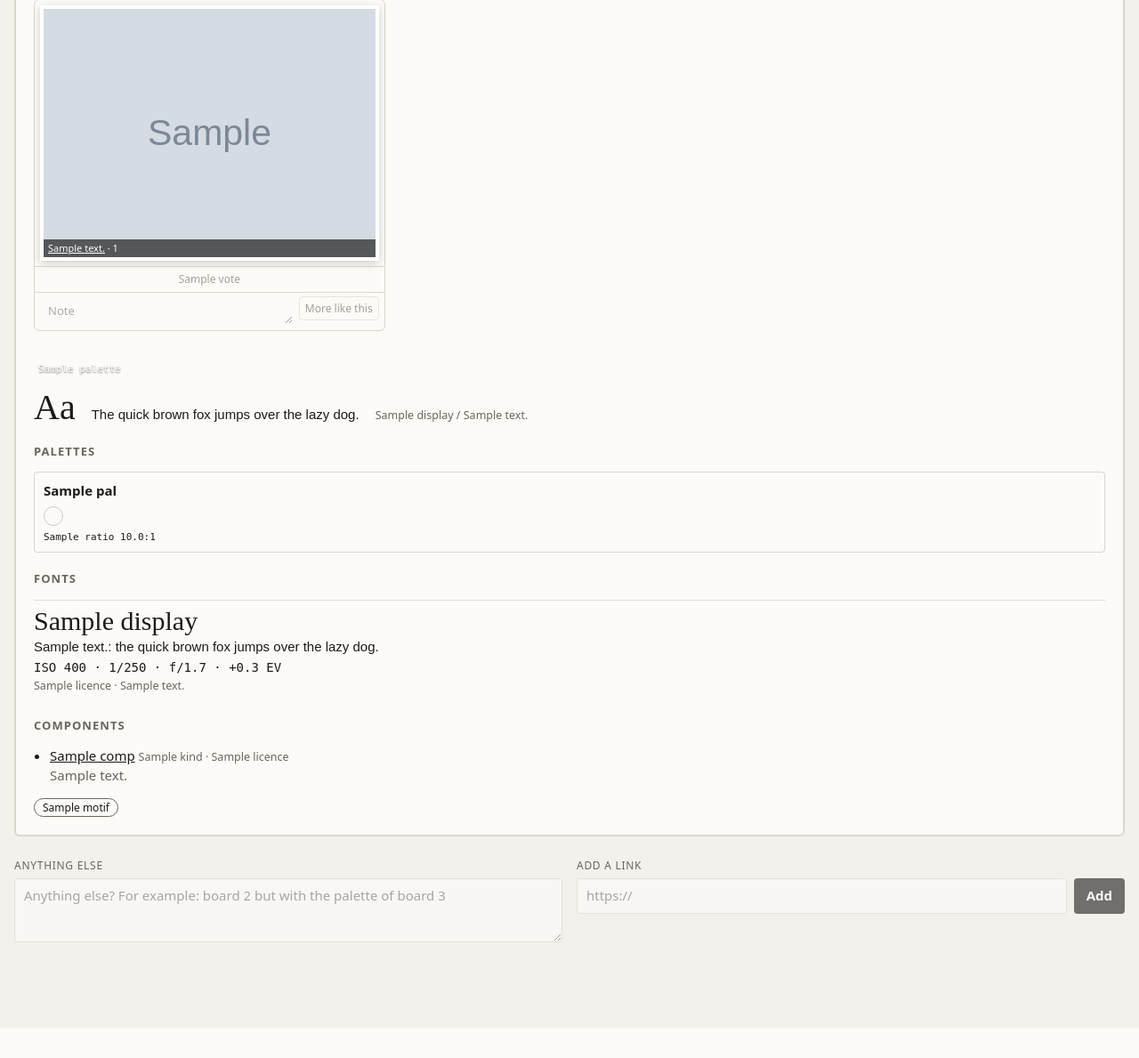
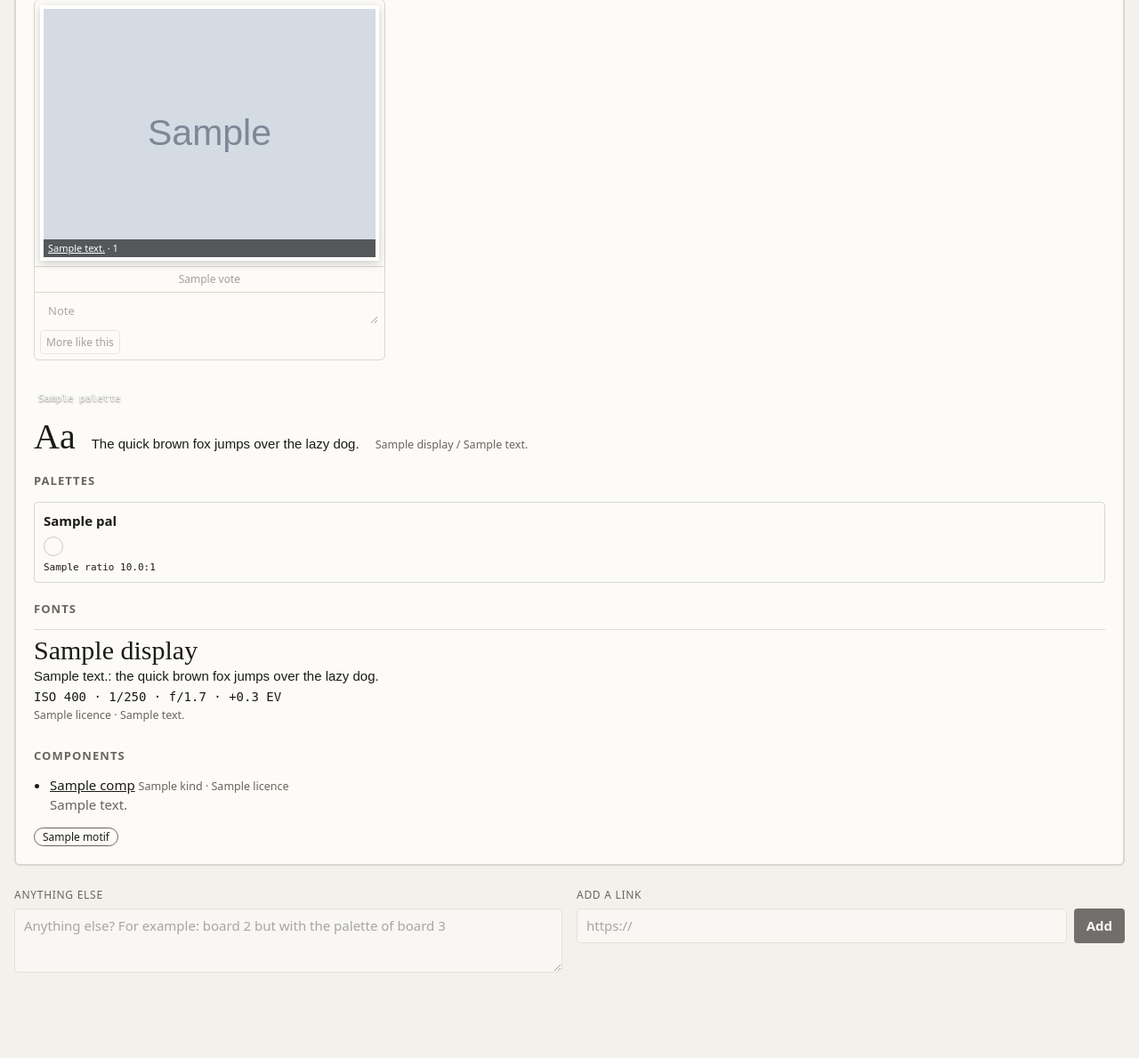
Before and after one commit to h-3303/taste, a Python web app: template src/taste/pages/templates/boards.html.j2 in a window 1280 px wide. Shown: the part 557-1746 px from the top of the page at 89% size. Before the commit the page ends 1616 px from the top, so only its background shows below. Run offline with Jinja, Linux system fonts and the light colour scheme; the template is opened without the code that fills it: most values are stand-ins (such as "Sample title", 1, 10 or a date in 2020); grey boxes marked "Sample" are stand-in pictures.

Commit message:
fix(boards): give each image note field its own row
Co-Authored-By: Claude Opus 5.5 <noreply@anthropic.com>

```diff
--- a/src/taste/pages/templates/boards.html.j2
+++ b/src/taste/pages/templates/boards.html.j2
@@ -26,7 +26,8 @@ main.wall{columns:auto;display:grid;grid-template-columns:repeat(auto-fit,minmax
 .cap a{color:inherit}
 @media (hover:none){.pic .ph .cap{opacity:1}}
 .pic .votes button{padding:5px;font-size:12px}
-.pic .extra{padding:4px 6px 6px}
+.pic .extra{padding:4px 6px 6px;flex-wrap:wrap}
+.pic .item-note{flex:1 1 100%;min-width:0}
 .pic .more{padding:4px 6px}
 .masonry{columns:3 190px;column-gap:10px}
 .masonry .pic.item{margin:0 0 10px}
```
Also changed, not shown: tests/test_pages.py (+6 -0 lines).
